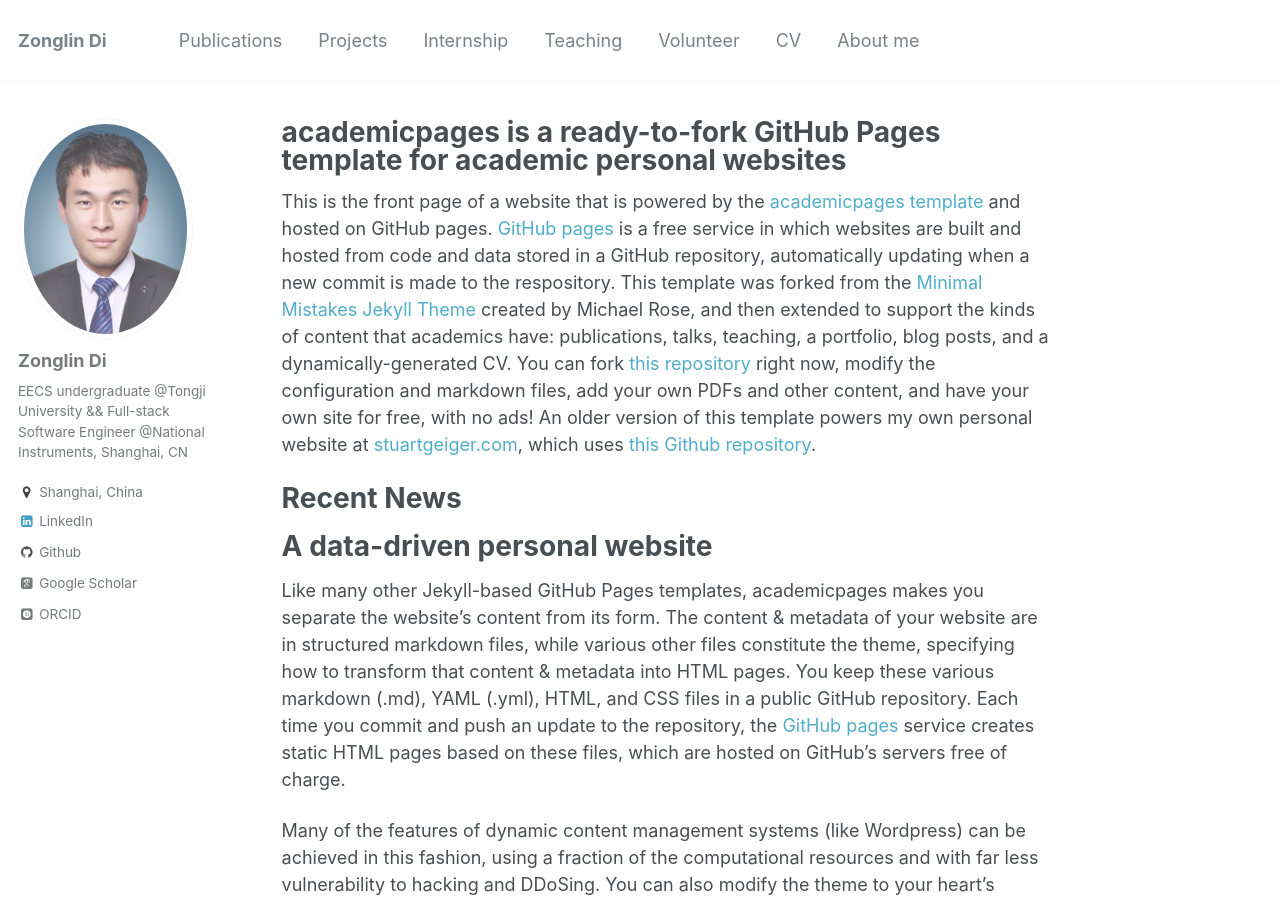
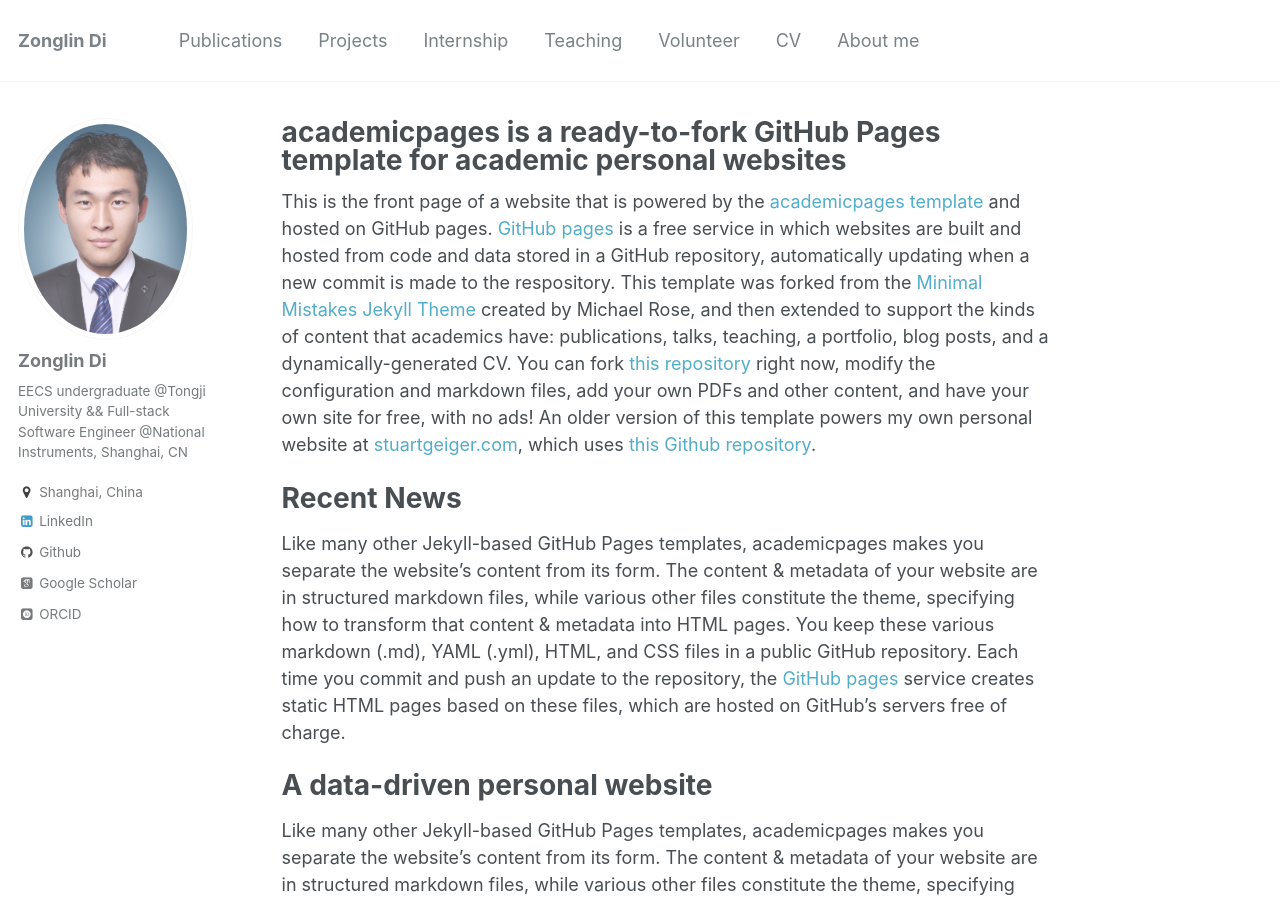
Before and after one commit to ElegantLin/elegantlin.github.io, a Jekyll site: the page built from _pages/about.md, in a window 1280 px wide and 900 px high. Built offline with Jekyll 4.4.1, drawn with Linux system fonts in a browser that asks for light colours; some web fonts are replaced.

Commit message:
Add for test

```diff
--- a/_pages/about.md
+++ b/_pages/about.md
@@ -12,6 +12,7 @@
 
 Recent News
 ======
+Like many other Jekyll-based GitHub Pages templates, academicpages makes you separate the website's content from its form. The content & metadata of your website are in structured markdown files, while various other files constitute the theme, specifying how to transform that content & metadata into HTML pages. You keep these various markdown (.md), YAML (.yml), HTML, and CSS files in a public GitHub repository. Each time you commit and push an update to the repository, the [GitHub pages](https://pages.github.com/) service creates static HTML pages based on these files, which are hosted on GitHub's servers free of charge.
 
 A data-driven personal website
 ======
```
